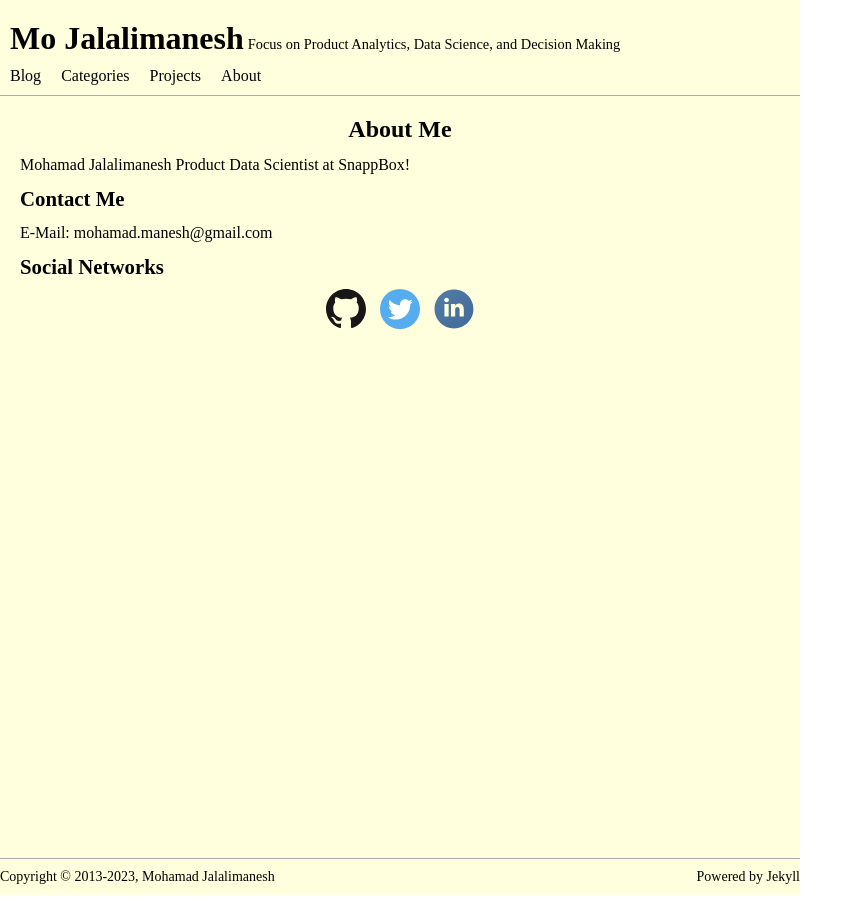
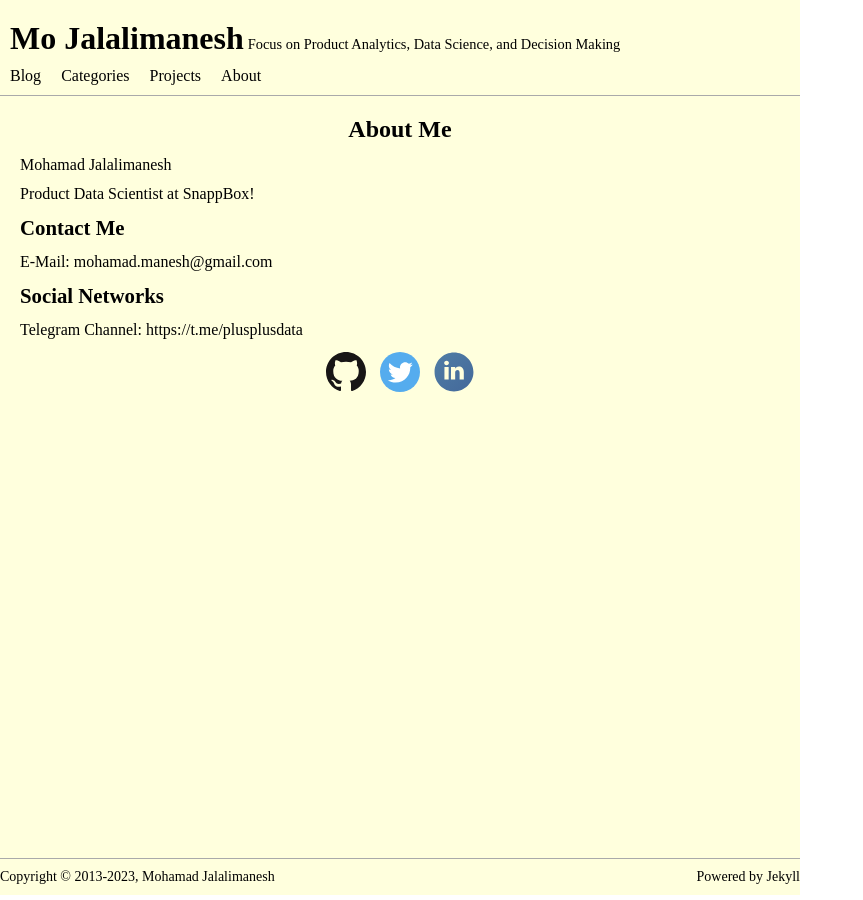
Before and after one commit to mjalalimanesh/mjalalimanesh.github.io, a Jekyll site: the page built from pages/about.md, in a window 1280 px wide. Shown: the whole page, without its empty margins (0-863 px from the left). Built offline with Jekyll 4.4.1, drawn with Linux system fonts in a browser that asks for light colours.

Commit message:
update about page

```diff
--- a/pages/about.md
+++ b/pages/about.md
@@ -5,12 +5,18 @@ permalink: /about
 ---
 
 Mohamad Jalalimanesh
+
 Product Data Scientist at SnappBox!
 
 ## Contact Me
 
 E-Mail: [{{ site.email }}](mailto:{{ site.email }})
 
+
 ## Social Networks
 
+
+Telegram Channel: https://t.me/plusplusdata
+
+
 {% include social_networks.html %}
```
